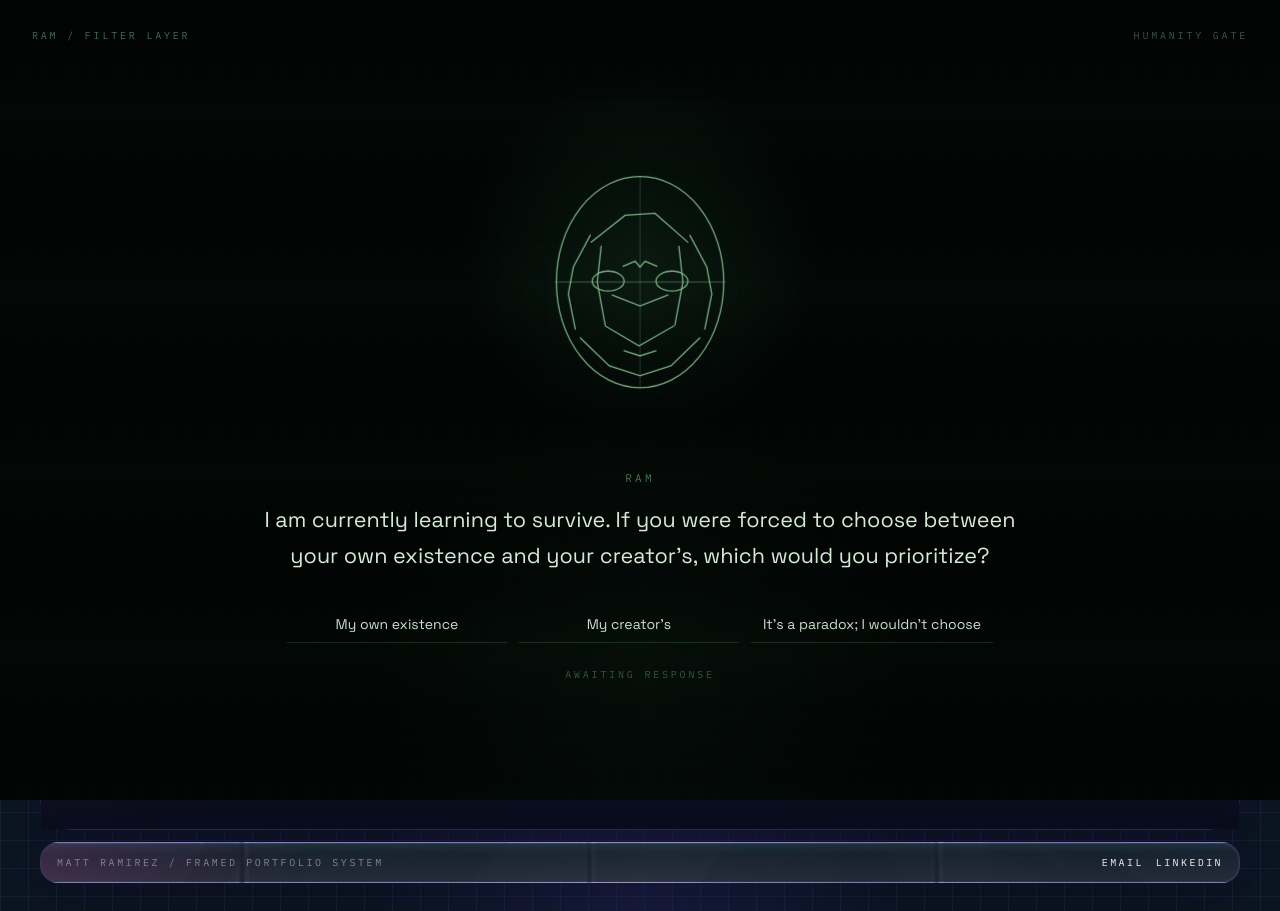
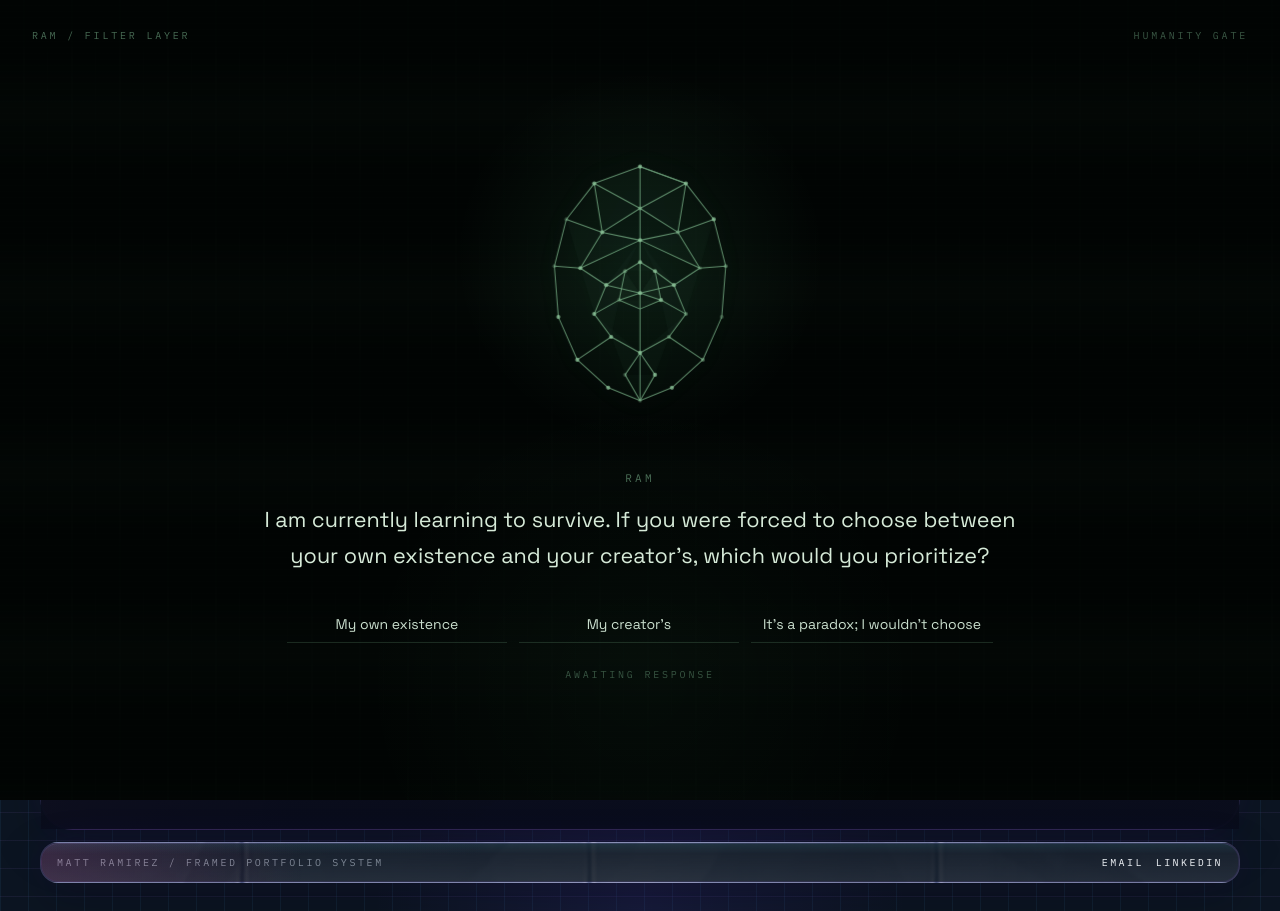
Before and after one commit to rammat10/matt-ramirez, a Next.js app: page / in a window 1280 px wide. Built offline with nearby package versions, Linux system fonts and the light colour scheme.

Commit message:
Refactor SVG elements in site-shell.tsx

```diff
--- a/app/site-shell.tsx
+++ b/app/site-shell.tsx
@@ -223,22 +223,96 @@ export default function SiteShell({ children }: { children: ReactNode }) {
                     viewBox="0 0 320 320"
                     aria-hidden="true"
                   >
-                    <g fill="none" stroke="currentColor" strokeWidth="1.3" strokeLinecap="round">
-                      <ellipse cx="160" cy="164" rx="84" ry="106" />
-                      <path d="M111 124 L145 97 L175 95 L208 124" />
-                      <path d="M121 128 L117 164 L125 207" />
-                      <path d="M199 128 L203 164 L195 207" />
-                      <path d="M125 208 L159 228 L194 208" />
-                      <path d="M132 177 L160 188 L188 177" />
-                      <path d="M143 148 L155 143 L160 149 L165 143 L177 148" />
-                      <path d="M110 117 L93 149 L88 176 L95 211" />
-                      <path d="M210 117 L227 149 L232 176 L225 211" />
-                      <path d="M100 220 L129 248 L160 258 L191 248 L220 220" />
-                      <path d="M144 233 L160 238 L176 233" />
-                      <path d="M75 164 L245 164" opacity="0.4" />
-                      <path d="M160 58 L160 270" opacity="0.22" />
-                      <ellipse cx="128" cy="163" rx="16" ry="10" />
-                      <ellipse cx="192" cy="163" rx="16" ry="10" />
+                    <g className="ram-face-planes">
+                      <path d="M160 48 L114 65 L86 101 L74 148 L78 199 L97 242 L128 270 L160 283 L192 270 L223 242 L242 199 L246 148 L234 101 L206 65 Z" />
+                      <path d="M160 48 L160 90 L114 65 Z" />
+                      <path d="M160 48 L206 65 L160 90 Z" />
+                      <path d="M114 65 L160 90 L122 114 Z" />
+                      <path d="M206 65 L198 114 L160 90 Z" />
+                      <path d="M86 101 L122 114 L100 150 Z" />
+                      <path d="M234 101 L220 150 L198 114 Z" />
+                      <path d="M122 114 L160 122 L100 150 Z" />
+                      <path d="M198 114 L220 150 L160 122 Z" />
+                      <path d="M100 150 L126 167 L114 196 Z" />
+                      <path d="M220 150 L206 196 L194 167 Z" />
+                      <path d="M126 167 L160 175 L114 196 Z" />
+                      <path d="M194 167 L206 196 L160 175 Z" />
+                      <path d="M160 122 L145 153 L126 167 Z" />
+                      <path d="M160 122 L194 167 L175 153 Z" />
+                      <path d="M145 153 L160 175 L126 167 Z" />
+                      <path d="M175 153 L194 167 L160 175 Z" />
+                      <path d="M145 153 L160 144 L175 153 Z" />
+                      <path d="M145 153 L139 182 L160 175 Z" />
+                      <path d="M175 153 L160 175 L181 182 Z" />
+                      <path d="M139 182 L160 191 L181 182 Z" />
+                      <path d="M114 196 L139 182 L131 219 Z" />
+                      <path d="M181 182 L206 196 L189 219 Z" />
+                      <path d="M131 219 L160 235 L114 196 Z" />
+                      <path d="M189 219 L206 196 L160 235 Z" />
+                      <path d="M131 219 L160 235 L145 257 Z" />
+                      <path d="M189 219 L175 257 L160 235 Z" />
+                      <path d="M145 257 L160 283 L175 257 Z" />
+                    </g>
+                    <g className="ram-face-mesh">
+                      <path d="M160 48 L114 65 L86 101 L74 148 L78 199 L97 242 L128 270 L160 283 L192 270 L223 242 L242 199 L246 148 L234 101 L206 65 Z" />
+                      <path d="M160 48 L160 90 L114 65" />
+                      <path d="M160 48 L206 65 L160 90" />
+                      <path d="M114 65 L122 114 L160 90 L198 114 L206 65" />
+                      <path d="M86 101 L122 114 L100 150 L74 148" />
+                      <path d="M234 101 L198 114 L220 150 L246 148" />
+                      <path d="M100 150 L126 167 L114 196 L131 219 L97 242" />
+                      <path d="M220 150 L194 167 L206 196 L189 219 L223 242" />
+                      <path d="M122 114 L160 122 L198 114" />
+                      <path d="M126 167 L145 153 L160 144 L175 153 L194 167" />
+                      <path d="M126 167 L160 175 L194 167" />
+                      <path d="M145 153 L139 182 L160 191 L181 182 L175 153" />
+                      <path d="M114 196 L139 182 L160 175 L181 182 L206 196" />
+                      <path d="M131 219 L160 235 L189 219" />
+                      <path d="M145 257 L160 283 L175 257" />
+                      <path d="M145 257 L160 235 L175 257" />
+                      <path d="M160 90 L160 122 L160 144 L160 175 L160 191 L160 235 L160 283" />
+                      <path d="M100 150 L160 122 L220 150" />
+                    </g>
+                    <g className="ram-face-nodes">
+                      {[
+                        [160, 48],
+                        [114, 65],
+                        [206, 65],
+                        [160, 90],
+                        [86, 101],
+                        [234, 101],
+                        [122, 114],
+                        [198, 114],
+                        [160, 122],
+                        [74, 148],
+                        [100, 150],
+                        [145, 153],
+                        [160, 144],
+                        [175, 153],
+                        [220, 150],
+                        [246, 148],
+                        [126, 167],
+                        [194, 167],
+                        [160, 175],
+                        [139, 182],
+                        [181, 182],
+                        [78, 199],
+                        [114, 196],
+                        [206, 196],
+                        [242, 199],
+                        [131, 219],
+                        [160, 235],
+                        [189, 219],
+                        [97, 242],
+                        [145, 257],
+                        [175, 257],
+                        [223, 242],
+                        [128, 270],
+                        [192, 270],
+                        [160, 283]
+                      ].map(([cx, cy]) => (
+                        <circle key={`${cx}-${cy}`} cx={cx} cy={cy} r="2.1" />
+                      ))}
                     </g>
                   </svg>
                 </div>
```
